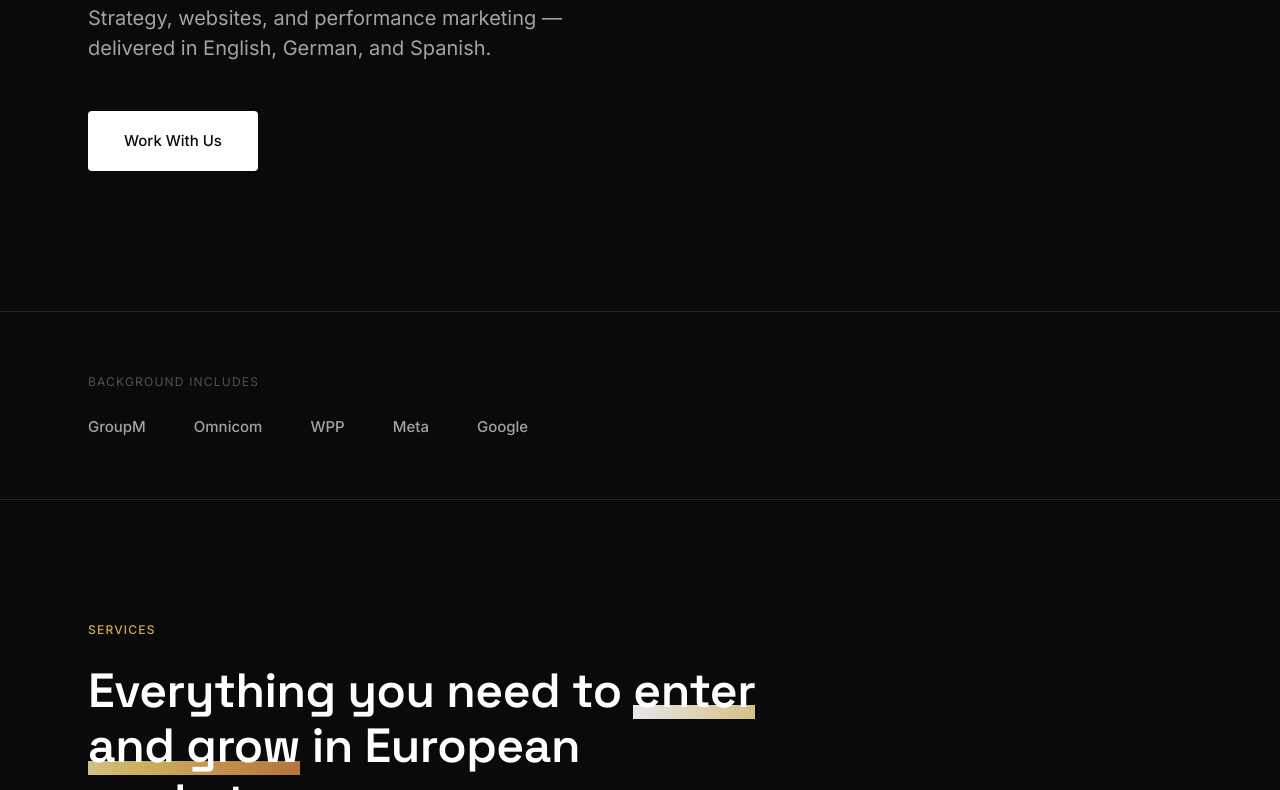
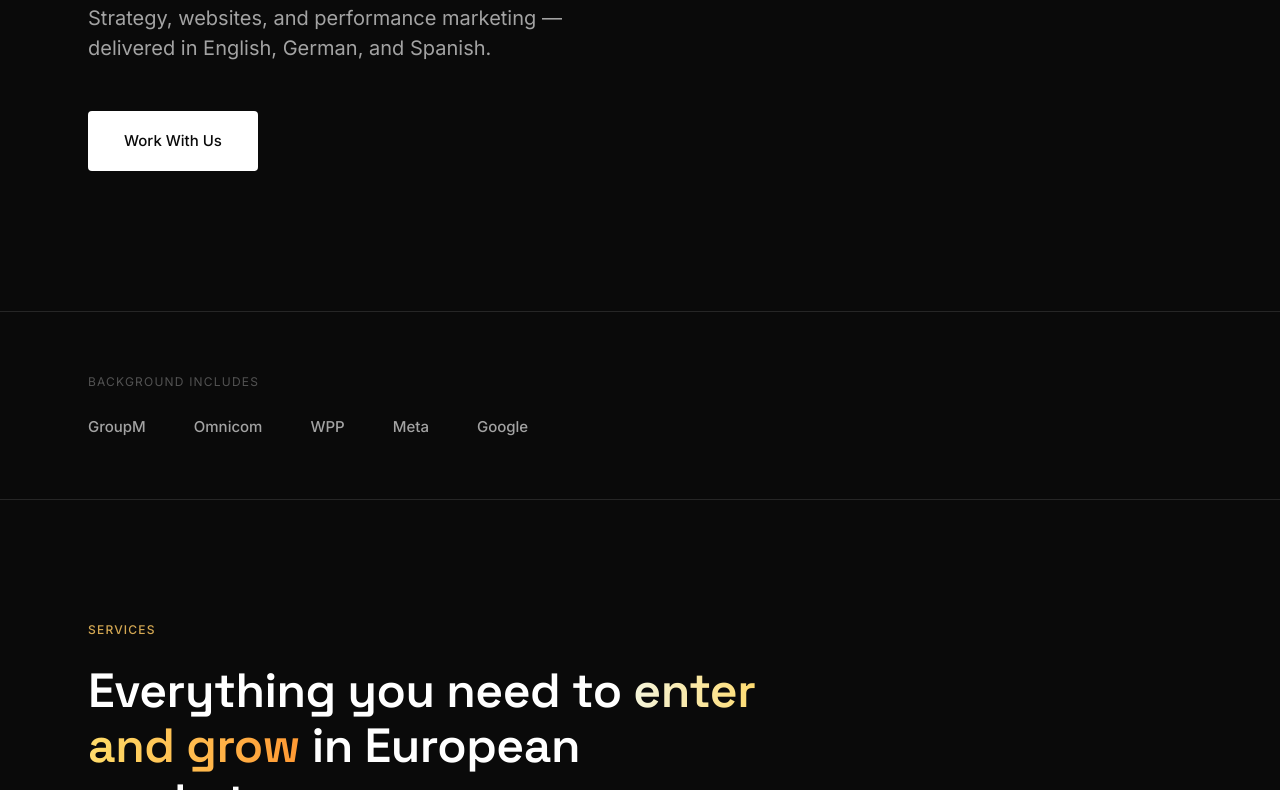
Before and after one commit to Tiklgra/launchpad-studio, a website: page index.html in a window 1280 px wide. Shown: the part 442-1232 px from the top of the page. Drawn offline with Linux system fonts and the light colour scheme.

Commit message:
Text gradient (cream-yellow-orange) instead of underline

```diff
--- a/styles.css
+++ b/styles.css
@@ -61,13 +61,12 @@ h2 {
     letter-spacing: -0.01em;
 }
 
-/* Highlighter / Marker effect - subtle underline gradient */
+/* Gradient text effect */
 .highlight {
-    background: linear-gradient(90deg, rgba(255,255,255,0.9) 0%, rgba(255,220,120,0.8) 50%, rgba(255,160,80,0.7) 100%);
-    background-size: 100% 0.3em;
-    background-position: 0 88%;
-    background-repeat: no-repeat;
-    padding-bottom: 0.1em;
+    background: linear-gradient(90deg, #f5f5dc 0%, #ffd966 40%, #ff9933 100%);
+    -webkit-background-clip: text;
+    background-clip: text;
+    -webkit-text-fill-color: transparent;
 }
 
 h3 {
```
